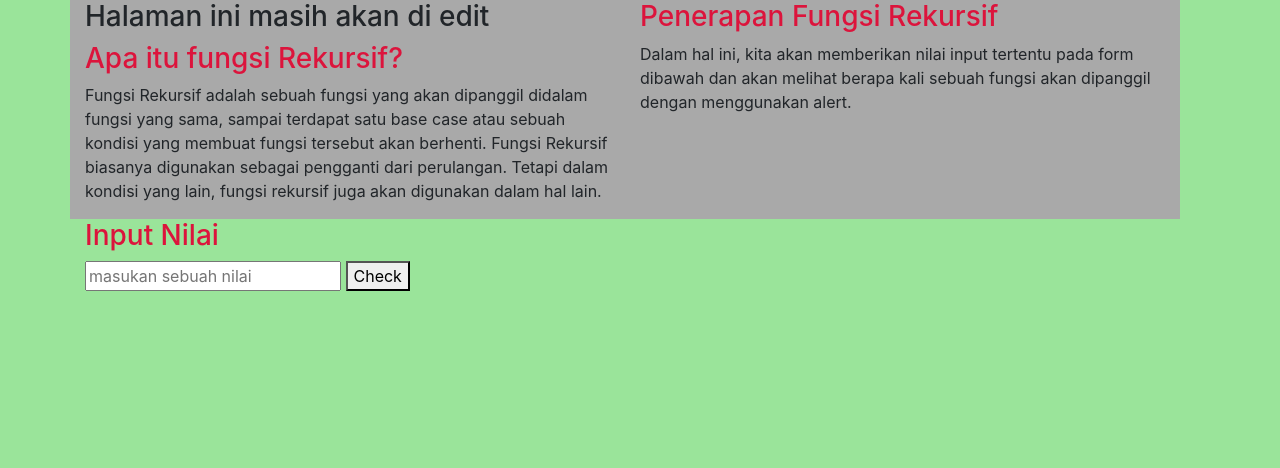
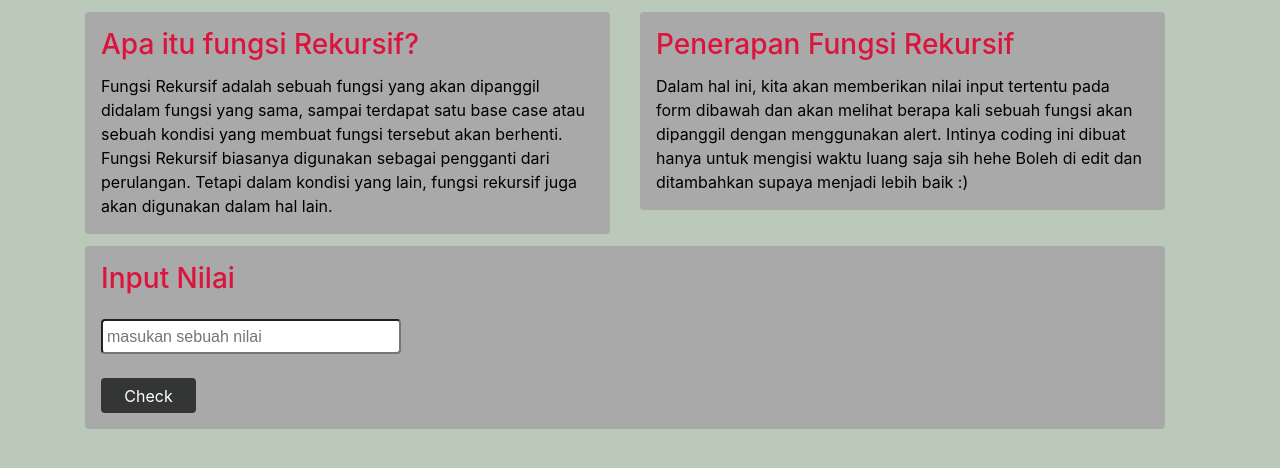
Before and after one commit to fikahandani/JsDasar, a plain HTML site: page rekursif.html in a window 1280 px wide. Drawn offline with nearby package versions, Linux system fonts and the light colour scheme.

Commit message:
fixing css code

```diff
--- a/rekursif.css
+++ b/rekursif.css
@@ -1,9 +1,10 @@
 .judul{
     font-family: -apple-system, BlinkMacSystemFont, 'Segoe UI', Roboto, Oxygen, Ubuntu, Cantarell, 'Open Sans', 'Helvetica Neue', sans-serif;
     color: crimson;
+    margin: 12px;
 }
 .background{
-    background-color: rgb(154, 228, 154);
+    background-color: rgb(187, 201, 187);
 }
 .row{
     width: 100%;
@@ -15,6 +16,31 @@
 .box{
     padding-right:7px;
     padding-left:7px;
+    margin-top: 12px;
+    padding: 4px;
     background-color: darkgrey;
-
+    border-radius: 4px;
 }
+.text{
+    margin: 12px;
+    color: black;
+}
+.input{
+    margin: 12px;
+    height: 35px;
+    width: 300px;
+    padding: 4px;
+    font-family: Arial, Helvetica, sans-serif;
+    border-radius: 4px;
+}
+.button{
+    background-color: rgb(51, 54, 52);
+    color: white;
+    border-radius: 4px;
+    padding: 4px;
+    border : 1px;
+    border-color: black;
+    height: 35px;
+    width: 95px;
+    margin: 12px;
+}
--- a/rekursif.html
+++ b/rekursif.html
@@ -10,25 +10,32 @@
     <body class="background">
         <div class="container">
             <div class="row">
-                <div class="col-md-6 box">
-                    <h3>
-                        Halaman ini masih akan di edit
-                    </h3>
+                <div class="col-md-6">
+                    <div class="box">
                         <h3 class="judul">Apa itu fungsi Rekursif?</h3>
-                    <p>
+                        <p class="text">
                             Fungsi Rekursif adalah sebuah fungsi yang akan dipanggil didalam fungsi yang sama, sampai terdapat satu base case atau sebuah kondisi yang membuat fungsi tersebut akan berhenti. Fungsi Rekursif biasanya digunakan sebagai pengganti dari perulangan. Tetapi dalam kondisi yang lain, fungsi rekursif juga akan digunakan dalam hal lain.
                         </p>
                     </div>
-                <div class="col-md-6 box">
+                </div>
+                <div class="col-md-6">
+                    <div class="box">
                         <h3 class="judul">Penerapan Fungsi Rekursif</h3>
-                    <p>
+                        <p class="text">
                             Dalam hal ini, kita akan memberikan nilai input tertentu pada form dibawah dan akan melihat berapa kali sebuah fungsi akan dipanggil dengan menggunakan alert.
+                            Intinya coding ini dibuat hanya untuk mengisi waktu luang saja sih hehe
+                            Boleh di edit dan ditambahkan supaya menjadi lebih baik :)
                         </p>
                     </div>
+                </div>
                 <div class="col-md-12">
+                    <div class="box">
                         <h3 class="judul">Input Nilai</h3>
-                    <input type="number" placeholder="masukan sebuah nilai" id="input">
-                    <button onclick=okey() >Check</button>
+                        <div>
+                            <input class="input" type="number" placeholder="masukan sebuah nilai" id="input">
+                        </div>
+                        <div>
+                            <button class="button" onclick=okey() >Check</button>
                             <script>
                                 var input = ""
                                 function okey(){
@@ -47,5 +54,7 @@
                         </div>
                     </div>
                 </div>
+            </div>
+        </div>
     </body>
 </html>
```
Lines whose indentation alone changed are shown as unchanged.
